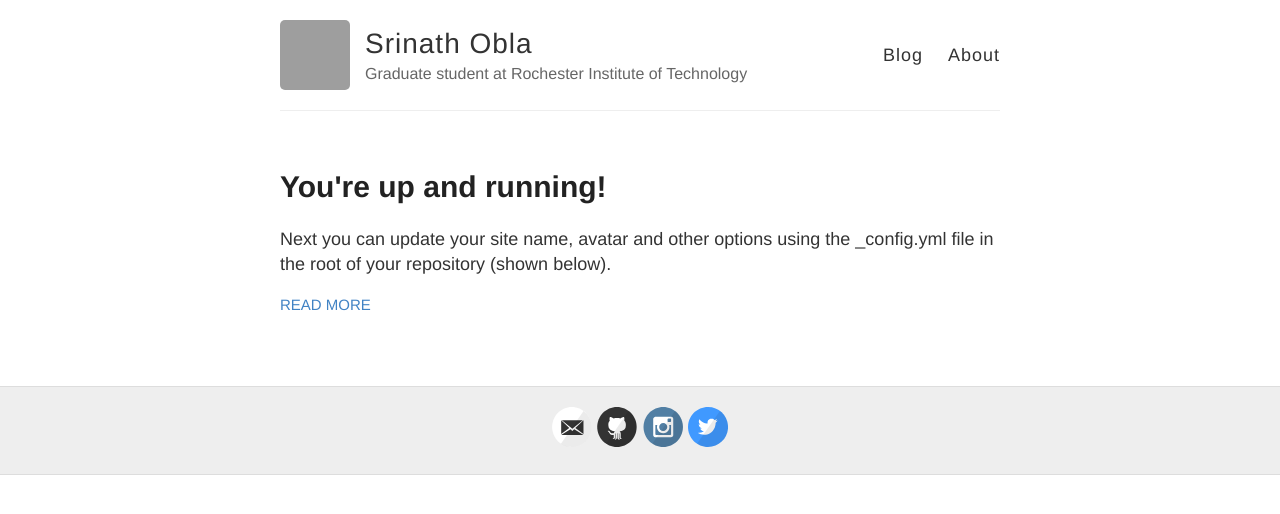
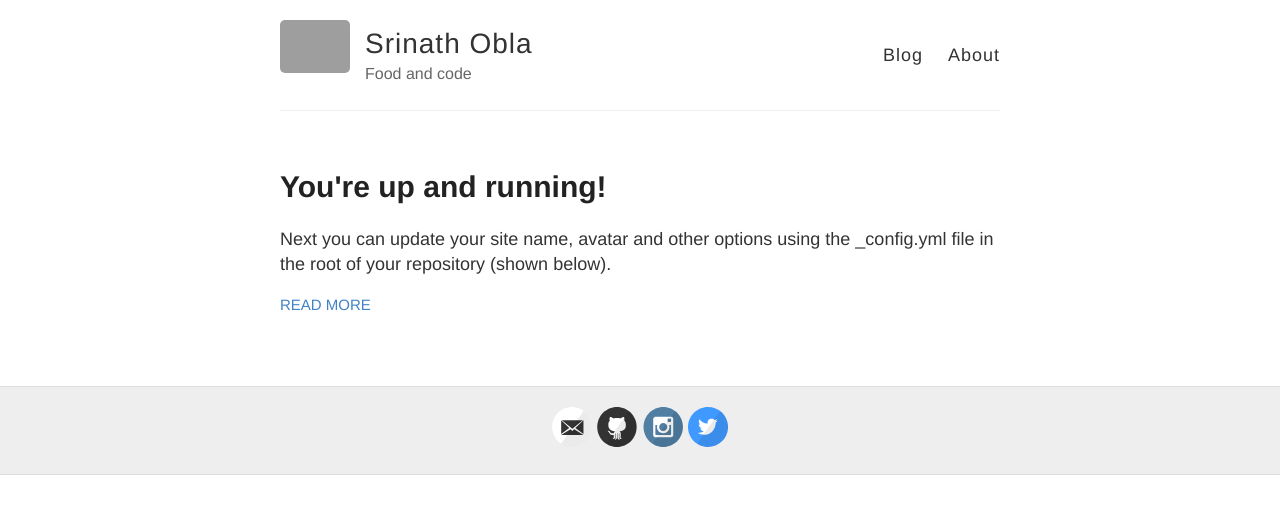
Before and after one commit to srinathos/srinathos.github.io, a Jekyll site: the page built from index.html, in a window 1280 px wide. Shown: the top 514 px of the page. Built offline with Jekyll 4.4.1, drawn with Linux system fonts in a browser that asks for light colours; grey boxes are pictures that could not be loaded.

Commit message:
Updated tagline and profile picture

```diff
--- a/_config.yml
+++ b/_config.yml
@@ -6,10 +6,10 @@
 name: Srinath Obla
 
 # Short bio or description (displayed in the header)
-description: Graduate student at Rochester Institute of Technology
+description: Food and code
 
 # URL of your avatar or profile pic (you could use your GitHub profile pic)
-avatar: https://avatars1.githubusercontent.com/u/1257971?s=400&u=d0b3f444602749537805c3509ca136095b6c7030&v=4
+avatar: https://scontent-ort2-1.cdninstagram.com/t51.2885-19/s150x150/25024035_371742143237424_524135230160764928_n.jpg
 
 #
 # Flags below are optional
```
